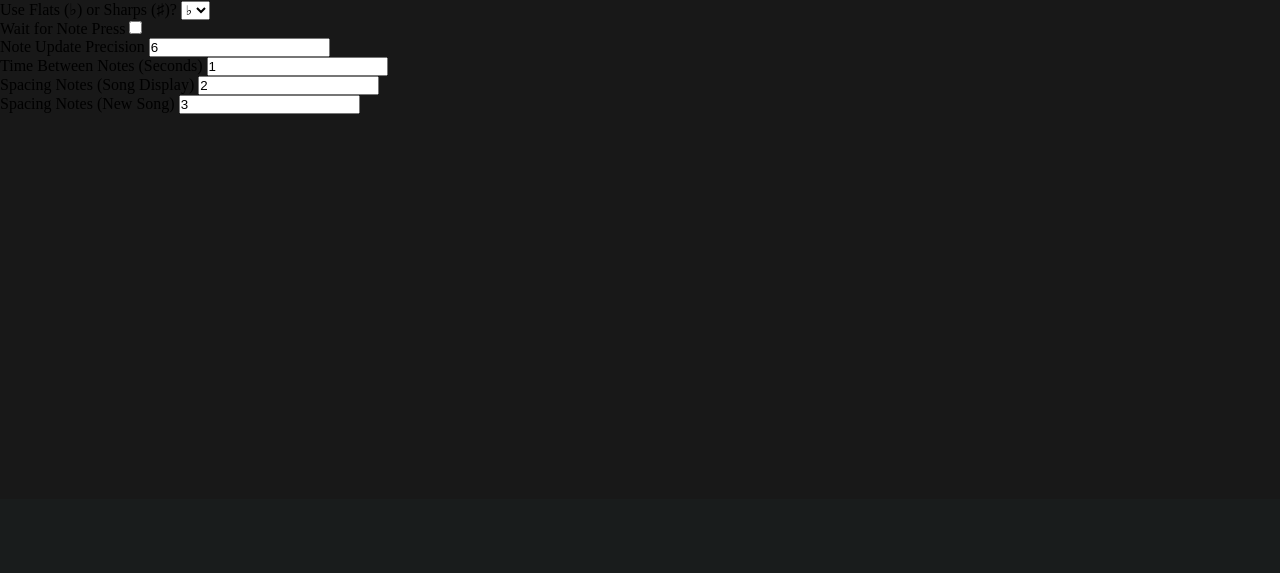
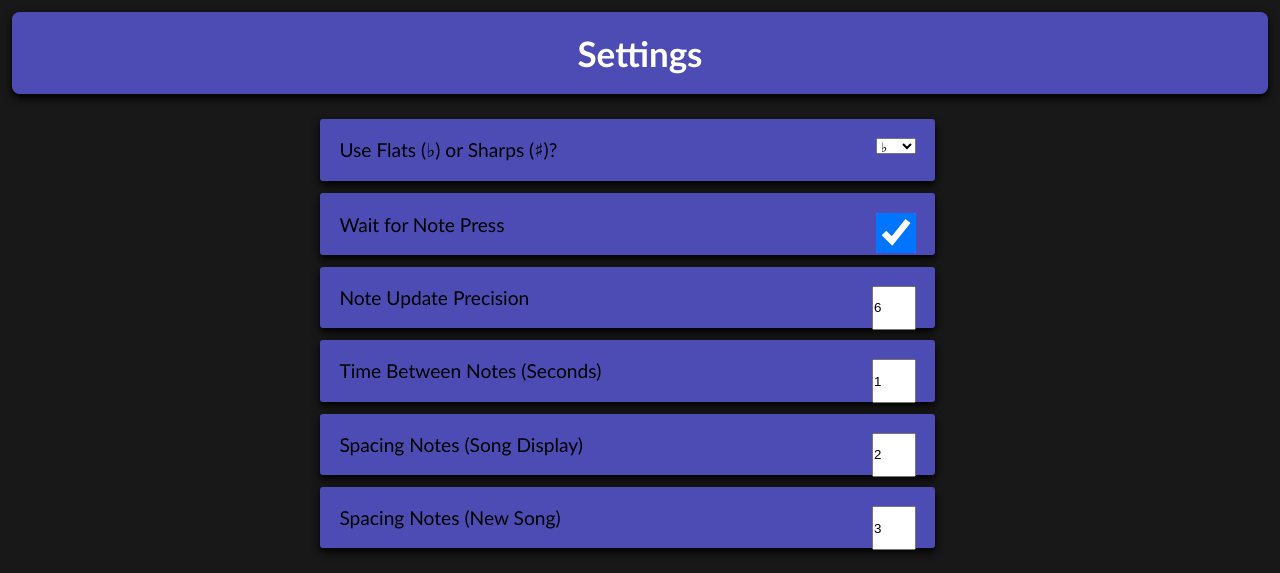
Before and after one commit to MosesGL/KEY, a Flask app: page /settings in a window 1280 px wide. Shown: the part 301-874 px from the top of the page. Before the commit the page ends 415 px from the top, so only its background shows below. Run offline with Flask 2, Linux system fonts and the light colour scheme; some libraries are stand-ins or nearby versions.

Commit message:
Finished CSS rework.

```diff
--- a/static/css/header.css
+++ b/static/css/header.css
@@ -123,7 +123,8 @@ nav a:hover, .dropdown:hover > button {
 
     color: black;
     background-color: #4D4CB4;
-    border-radius: 8px;
+    border-radius: 0;
+    box-shadow: 0px 4px 8px rgba(0, 0, 0, 1);
 }
 
 /* Inputs inside the dropdown lis */
@@ -131,7 +132,7 @@ nav a:hover, .dropdown:hover > button {
     float: right;
     margin-left: 8px;
 }
-.dropdown_input input {
+.dropdown_input input,select {
     display: block;
     width: 3em;
     height: 1.2em;
@@ -165,8 +166,10 @@ body {
 h1 {
     margin: 12px;
     text-align: center;
+    padding: 20px;
+    font-size: 35px;
     font-family:'Gill Sans', 'Gill Sans MT', Calibri, 'Trebuchet MS', sans-serif;
-    border-radius: 10px;
+    border-radius: 7.5px;
     color: white;
     background-color: #4D4CB4;
     box-shadow: 0px 4px 8px rgba(0, 0, 0, 1);
@@ -190,7 +193,7 @@ h2 {
     margin: 12px;
     overflow: hidden;
 
-    border-radius: 10px;
+    border-radius: 3px;
     background-color: #4D4CB4;
     box-shadow: 0px 4px 8px rgba(0, 0, 0, 1);
 }
--- /dev/null
+++ b/static/css/settings.css
@@ -0,0 +1,35 @@
+.settings_container {
+    margin: 25px;
+}
+
+.settings_container > li {
+    box-sizing: border-box;
+    list-style-type: none;
+
+    margin-bottom: 12px;
+    margin-left: 24%;
+    padding: 1em;
+
+    width:50%;
+
+    font-size: 1.2em;
+    font-family:'Trebuchet MS', 'Lucida Sans Unicode', 'Lucida Grande', 'Lucida Sans', Arial, sans-serif;
+
+    font-weight: normal;
+    text-decoration: none;
+    text-align: left;
+
+    border-radius: 3px;
+    background-color: #4D4CB4;
+    box-shadow: 0px 4px 8px rgba(0, 0, 0, 1);
+}
+
+.settings_input {
+    float: right;
+    margin-left: 8px;
+}
+.settings_input input {
+    display: block;
+    width: 3em;
+    height: 3em;
+}
--- a/static/data/config.json
+++ b/static/data/config.json
@@ -2,7 +2,7 @@
     "use_sharps": false,
     "note_interval": 1000,
     "update_precision": 6,
-    "wait_for_note": false,
+    "wait_for_note": true,
     "selected_note_color": "mediumseagreen",
     "hover_note_color": "#3D3D90",
     "missed_note_color": "hsl(0,40%,50%)",
--- a/static/data/song_data.csv
+++ b/static/data/song_data.csv
@@ -2,5 +2,5 @@ Mary Had a Little Lamb,,E-D-C-D-E-E-E-D-D-D-E-G-G-E-D-C-D-E-E-E-D-D-E-D-C
 Hot Cross Buns,,E-D-C-E-D-C-C-C-C-C-D-D-D-D-E-D-C
 Jingle Bells,,E-E-E-E-E-E-E-G-C-D-E-F-F-F-F-F-E-E-E-E-E-D-D-E-D-G
 Twinkle Twinkle Little Star,,C-C-G-G-A-A-G-F-F-E-E-D-D-C-G-G-F-F-E-E-D-G-G-F-F-E-E-D-C-C-G-G-A-A-G-F-F-E-E-D-D-C
-Flat CSS testing,for testing purposes,C-D-D+-D-D+-D-D+-D-D+-D-D+-D-D+-D-C
 Messing around,,C-G-E-B-C-G-E-B-C-G-E-G-G-B-D-G-B-D-G-G-F-D-B-G-D-C-F-G-A-F-F-F-G-C-C-E-G-C-C-C-C-G-C-G-C-C-C-G-C-F-E-D-G-C-G-E-E-C-G-C-C-G-C-G-G-C-C-G-D-G-B-G-G-D-G-B-D-B-G-D-G-G-D-C-C-E-G-C-E-E-G-C-E-C-G-C-E-G-F-F-F-A-C-E-C-F-C-F-F-F-A-F-C-C-F-F-F-C-A-C-F-C-C-C-E-E-G-D-E-C-D-G-A-G-A+-A+-A+-A-A-A-G-G-G-C-C-E-D-C-E-G-G-E-C-E-C-E-G-E-G-A+-A+-A+-A-A-A-G-G-G-D-G-G-B-B-C-G-D-F-G-G-C-G+-G+-C-G+-D+-A+-D+-C-D+-C-G+-G+-D-C-D+-G+-D+-C-F-C-C-D+-G-G+-G+-D+-F-C-C-G+-G+-A-A+-G+-A-G-D+-A+-D+-D+-A+-D+-G-G-D+-A+-A+-A+-F-A+-F-D-F-G-F-A+-F-F-D-D-A+-D+-G-D+-D+-A+-A+-G-D+-G-A+-D+-D+-G-A+-G-D+-A+-D+-D+-F-G-D+-A+-A+-G-D+-D+-A+-D-A+-F-A+-F-F-F-A+-F-F-F-D-D-D+-A+-D+-G-D+-A+-D+-G-C+-D-C-A+-G+-C-D+-G+-G+-D+-D+-A+-D+-G+-G+-D+-C-A+-D-F-D-A+-A+-C-C-D+-D+-D+-D+-C-C-F+-D+
+I See the Light,From the Disney Movie Tangled,D-B-C-G-G-F-E-D-E-D-B-C-A-G-F-G-C-G-C-E-D-G-F-E-C-D
--- a/static/new_song.js
+++ b/static/new_song.js
@@ -566,7 +566,7 @@ $(document).ready(function() {
         // If 'ArrowRight' key is pressed, go forward a note
         else if (event.code === 'ArrowRight') {
             stopLoops();
-            shiftNoteForward();
+            shiftNoteForward(true);
         }
         // If 'ArrowLeft' key is pressed, go back a note
         else if (event.code === 'ArrowLeft') {
--- a/templates/home.html
+++ b/templates/home.html
@@ -51,6 +51,9 @@
             <h2>Your personal music tutor.</h2>
             <!--interactable piano header?-->
         </header>
+
+        <h1>Choose an Option</h1>
+
         <ul class="default_list">
             <li><a href="{{ url_for('song_selection') }}">Select Song</a></li>
             <li><a href="{{ url_for('new_song') }}">Record New Song</a></li>
--- a/templates/settings.html
+++ b/templates/settings.html
@@ -4,6 +4,7 @@
         <meta charset="utf-8">
         <link rel="shortcut icon" href="{{ url_for('static', filename='artwork/key_logo.png') }}" type="image/x-icon" />
         <link rel="stylesheet" type="text/css" href="{{ url_for('static', filename='css/header.css') }}">
+        <link rel="stylesheet" type="text/css" href="{{ url_for('static', filename='css/settings.css') }}">
         <script type="text/javascript" src="{{ url_for('static', filename='library/jquery-3.6.0.js') }}"></script>
         <script type="text/javascript" src="{{ url_for('static', filename='settings.js') }}"></script>
         <script>
@@ -28,23 +29,43 @@
             <h2>Your personal music tutor.</h2>
             <!--interactable piano header?-->
         </header>
+
+        <h1>Settings</h1>
+
         <ul class="settings_container">
             <li>Use Flats (&#9837;) or Sharps (&#9839;)?
-                <select id="use_sharps">
-                    <option value="false">&#9837;</option>
-                    <option value="true">&#9839;</option>
-                </select>
+                <div class="settings_input">
+                    <select id="use_sharps">
+                        <option value="false">&#9837;</option>
+                        <option value="true">&#9839;</option>
+                    </select>
+                </div>
             </li>
             <li>Wait for Note Press
-                <input id="wait_for_note" type="checkbox"></li>
+                <div class="settings_input">
+                    <input id="wait_for_note" type="checkbox">
+                </div>
+            </li>
             <li>Note Update Precision
-                <input id="update_precision" type="number"></li>
+                <div class="settings_input">
+                    <input id="update_precision" type="number">
+                </div>
+            </li>
             <li>Time Between Notes (Seconds)
-                <input id="note_interval" type="number"></li>
+                <div class="settings_input">
+                    <input id="note_interval" type="number">
+                </div>
+            </li>
             <li>Spacing Notes (Song Display)
-                <input id="display_spacing_notes" type="number"></li>
+                <div class="settings_input">
+                    <input id="display_spacing_notes" type="number">
+                </div>
+            </li>
             <li>Spacing Notes (New Song)
-                <input id="nsong_spacing_notes" type="number"></li>
+                <div class="settings_input">
+                    <input id="nsong_spacing_notes" type="number">
+                </div>
+            </li>
         </ul>
     </body>
 </html>
--- a/templates/song_selection.html
+++ b/templates/song_selection.html
@@ -54,6 +54,9 @@
             <h1>KEY</h1>
             <h2>Your personal music tutor.</h2>
         </header>
+
+        <h1>Select a Song!</h1>
+
         <ul class="default_list" id="songlist">
         </ul>
     </body>
```
Also changed, not shown: static/css/song_display.css (+10 -8 lines).
